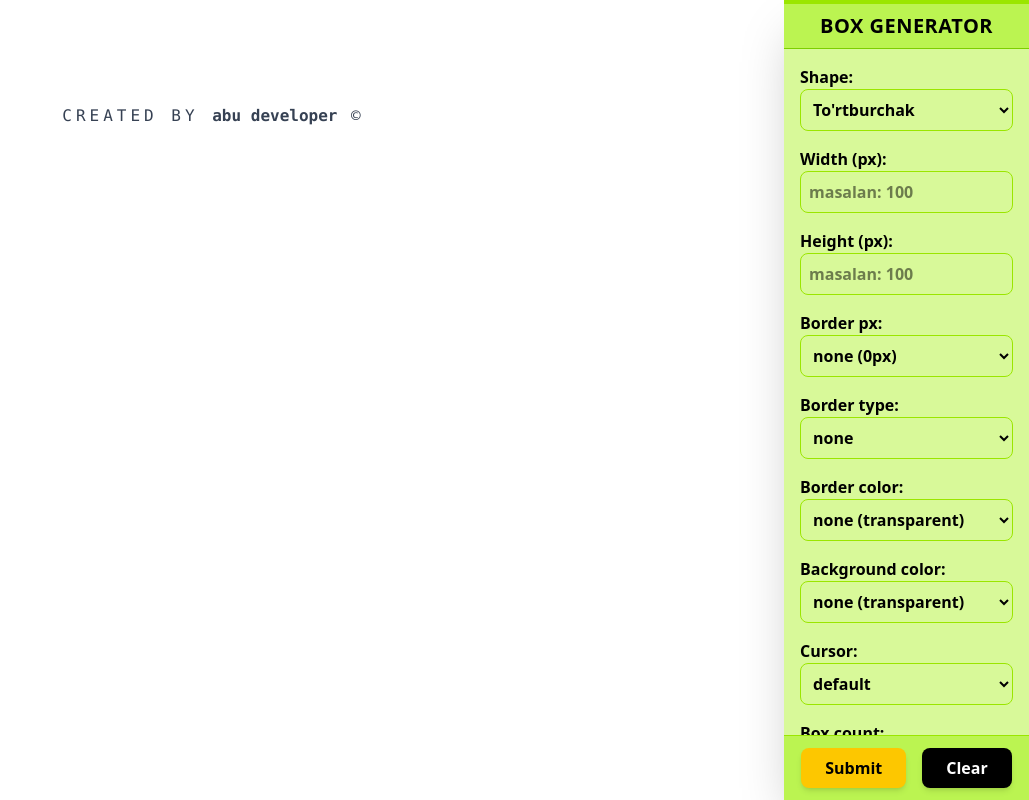
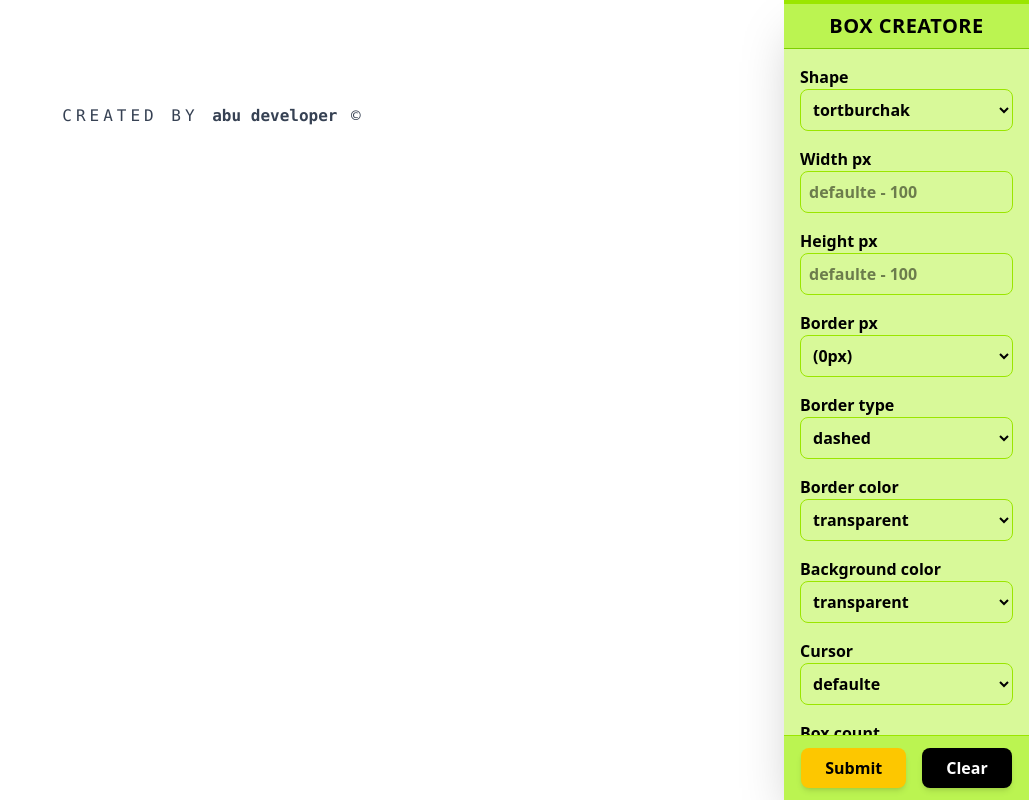
Before and after one commit to abdujalil-nizomiddinov/8-2, a website built with Vite: page index.html in a window 1280 px wide. Shown: the whole page, without its empty margins (251-1280 px from the left). Built offline with nearby package versions, Linux system fonts and the light colour scheme.

Commit message:
style upgrade

```diff
--- a/index.html
+++ b/index.html
@@ -17,55 +17,49 @@
         class="sticky top-0 bg-lime-300 text-center py-2 border-b border-lime-500"
       >
         <h1 class="text-xl font-bold text-black uppercase tracking-wide">
-          Box Generator
+          Box Creatore
         </h1>
       </div>
 
-      <div
-        class="grid grid-cols-1 gap-4 p-4 overflow-y-auto h-full"
-      >
+      <div class="grid grid-cols-1 gap-4 p-4 overflow-y-auto h-full">
         <label class="flex flex-col text-black font-semibold">
-          Shape:
+          Shape
           <select
             id="shape"
-            name="shape"
             class="rounded-lg p-2 border border-lime-400 focus:ring-2 focus:ring-yellow-400"
           >
-            <option value="square">To'rtburchak</option>
-            <option value="circle">Yumaloq</option>
+            <option value="square">tortburchak</option>
+            <option value="circle">yumaloq</option>
           </select>
         </label>
 
         <label class="flex flex-col text-black font-semibold">
-          Width (px):
+          Width px
           <input
             type="number"
             id="boxWidth"
-            name="boxWidth"
-            placeholder="masalan: 100"
+            placeholder="defaulte - 100"
             class="rounded-lg p-2 border border-lime-400 focus:ring-2 focus:ring-yellow-400"
           />
         </label>
 
         <label class="flex flex-col text-black font-semibold">
-          Height (px):
+          Height px
           <input
             type="number"
             id="boxHeight"
-            name="boxHeight"
-            placeholder="masalan: 100"
+            placeholder="defaulte - 100"
             class="rounded-lg p-2 border border-lime-400 focus:ring-2 focus:ring-yellow-400"
           />
         </label>
 
         <label class="flex flex-col text-black font-semibold">
-          Border px:
+          Border px
           <select
             id="borderPx"
-            name="borderPx"
             class="rounded-lg p-2 border border-lime-400 focus:ring-2 focus:ring-yellow-400"
           >
-            <option value="0" selected>none (0px)</option>
+            <option value="0" selected>(0px)</option>
             <option value="1">1px</option>
             <option value="2">2px</option>
             <option value="4">4px</option>
@@ -74,27 +68,24 @@
         </label>
 
         <label class="flex flex-col text-black font-semibold">
-          Border type:
+          Border type
           <select
             id="borderType"
-            name="borderType"
             class="rounded-lg p-2 border border-lime-400 focus:ring-2 focus:ring-yellow-400"
           >
-            <option value="none" selected>none</option>
             <option value="solid">solid</option>
-            <option value="dashed">dashed</option>
+            <option value="dashed" selected>dashed</option>
             <option value="dotted">dotted</option>
           </select>
         </label>
 
         <label class="flex flex-col text-black font-semibold">
-          Border color:
+          Border color
           <select
             id="borderColor"
-            name="borderColor"
             class="rounded-lg p-2 border border-lime-400 focus:ring-2 focus:ring-yellow-400"
           >
-            <option value="transparent" selected>none (transparent)</option>
+            <option value="transparent" selected>transparent</option>
             <option value="black">black</option>
             <option value="red">red</option>
             <option value="blue">blue</option>
@@ -102,13 +93,12 @@
         </label>
 
         <label class="flex flex-col text-black font-semibold">
-          Background color:
+          Background color
           <select
             id="bgColor"
-            name="bgColor"
             class="rounded-lg p-2 border border-lime-400 focus:ring-2 focus:ring-yellow-400"
           >
-            <option value="transparent" selected>none (transparent)</option>
+            <option value="transparent" selected>transparent</option>
             <option value="white">white</option>
             <option value="black">black</option>
             <option value="yellow">yellow</option>
@@ -116,13 +106,12 @@
         </label>
 
         <label class="flex flex-col text-black font-semibold">
-          Cursor:
+          Cursor
           <select
             id="cursorType"
-            name="cursorType"
             class="rounded-lg p-2 border border-lime-400 focus:ring-2 focus:ring-yellow-400"
           >
-            <option value="default">default</option>
+            <option value="default">defaulte</option>
             <option value="pointer">pointer</option>
             <option value="crosshair">crosshair</option>
             <option value="move">move</option>
@@ -132,11 +121,10 @@
         </label>
 
         <label class="flex flex-col text-black font-semibold">
-          Box count:
+          Box count
           <input
             type="number"
             id="boxCount"
-            name="boxCount"
             placeholder="nechta chiqsin"
             class="rounded-lg p-2 border border-lime-400 focus:ring-2 focus:ring-yellow-400"
           />
```
